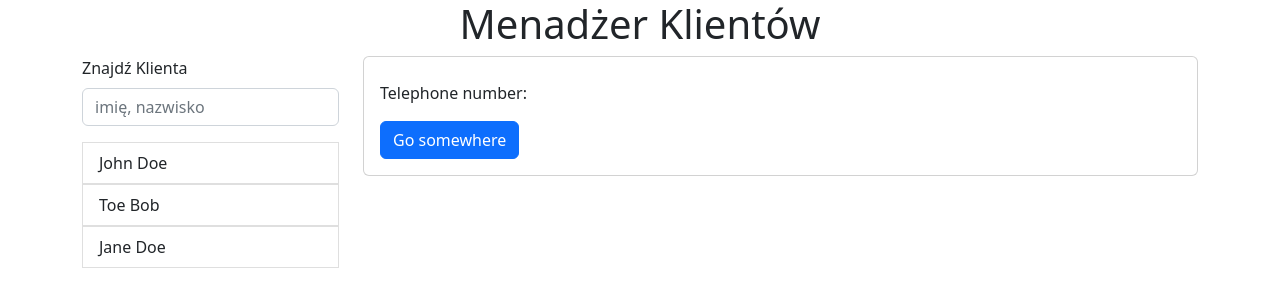
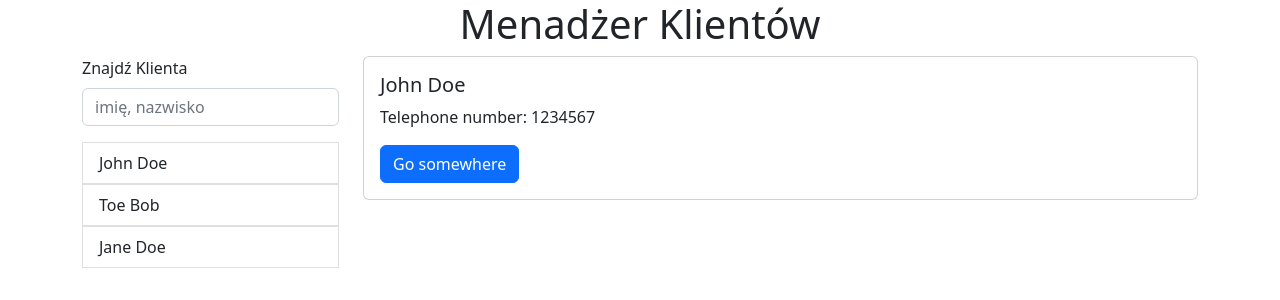
Before and after one commit to radekska/customer-manager-ui, a React (Create React App) app: page /customers/d59c5c30-4e57-4f72-90fc-c73d6f85191a in a window 1280 px wide. Shown: the top 300 px of the page. Built offline with nearby package versions, Linux system fonts and the light colour scheme.

Commit message:
Proper changes (#4)

```diff
--- a/src/App.tsx
+++ b/src/App.tsx
@@ -1,10 +1,9 @@
-import {Col, Container, Row} from "react-bootstrap";
 import 'bootstrap/dist/css/bootstrap.min.css';
+import React from "react";
+import {Route, Routes} from "react-router-dom";
+import {Container, Row} from "react-bootstrap";
 import CustomersList from "./components/CustomersList";
-import React from "react";
 import CustomerDetails from "./components/CustomerDetails";
-import {useSelector} from "react-redux";
-import {Customer} from "./models/customer";
 
 const customers = [
     {
@@ -28,17 +27,17 @@ const customers = [
 ]
 
 const App: React.FC = () => {
-    const currentCustomer: Customer = useSelector((state: { currentCustomerReducer: { value: Customer } }) => state.currentCustomerReducer.value)
+
     return (
         <div>
-            <Container>
-                <h1 className="text-center">Menadżer Klientów</h1>
-                <Row>
-                    <Col md="auto"><CustomersList customers={customers}/></Col>
-                    <Col><CustomerDetails customer={currentCustomer}/></Col>
-                </Row>
-            </Container>
-
+            <h1 className="text-center">Menadżer Klientów</h1>
+            <Routes>
+                <Route path="/"
+                       element={<Container><Row><CustomersList customers={customers}/></Row></Container>}></Route>
+                <Route path="/customers/:id"
+                       element={<Container><Row><CustomersList customers={customers}/><CustomerDetails
+                           customers={customers}/></Row></Container>}></Route>
+            </Routes>
         </div>
     );
 }
--- a/src/components/CustomerDetails.tsx
+++ b/src/components/CustomerDetails.tsx
@@ -1,25 +1,30 @@
 import React from "react";
-import {Button, Card} from "react-bootstrap";
+import {Button, Card, Col} from "react-bootstrap";
 import {Customer} from "../models/customer";
-import {useDispatch} from "react-redux";
+import {useParams} from "react-router-dom";
 
 interface CustomerDetailsProps {
-    customer: Customer
+    customers: Customer[]
 }
 
 const CustomerDetails: React.FC<CustomerDetailsProps> = (props) => {
+    const customerId = useParams().id
+    const customer = props.customers.find(customer => customer.id === customerId)!
+
+    // TODO here I will call backend API for fetching customer details (no need to pass list of customers here)
 
     return (
+        <Col>
             <Card>
                 <Card.Body>
-                <Card.Title>{props.customer.first_name} {props.customer.last_name}</Card.Title>
+                    <Card.Title>{customer.first_name} {customer.last_name}</Card.Title>
                     <Card.Text>
-                    Telephone number: {props.customer.telephone_number}
+                        Telephone number: {customer.telephone_number}
                     </Card.Text>
                     <Button variant="primary">Go somewhere</Button>
                 </Card.Body>
             </Card>
-
+        </Col>
     )
 }
 
--- a/src/components/CustomersList.tsx
+++ b/src/components/CustomersList.tsx
@@ -1,9 +1,7 @@
 import React from "react";
-import {Form, ListGroup} from "react-bootstrap";
+import {Col, Form, ListGroup} from "react-bootstrap";
 import {Link} from "react-router-dom";
 import {Customer} from "../models/customer";
-import {useDispatch, useSelector} from "react-redux";
-import {setCurrentCustomer} from "../reducers/dummyReducer";
 
 interface CustomerListProps {
     customers: Customer[]
@@ -14,10 +12,9 @@ const CustomersList: React.FC<CustomerListProps> = (props) => {
         event.preventDefault()
     }
 
-    const dispatch = useDispatch()
 
     return (
-        <div>
+        <Col md="auto">
             <Form onSubmit={handleSubmit}>
                 <Form.Group className="mb-3" controlId="exampleForm.ControlInput1">
                     <Form.Label>Znajdź Klienta</Form.Label>
@@ -26,14 +23,13 @@ const CustomersList: React.FC<CustomerListProps> = (props) => {
             </Form>
             <ListGroup>
                 {props.customers.map(customer =>
-                    <Link to={`/customers/${customer.id}`} key={customer.id}
-                          onClick={() => dispatch(setCurrentCustomer(customer))}>
+                    <Link to={`/customers/${customer.id}`} key={customer.id}>
                         <ListGroup.Item action>{customer.first_name} {customer.last_name}
                         </ListGroup.Item>
                     </Link>
                 )}
             </ListGroup>
-        </div>
+        </Col>
     );
 }
 
--- a/src/index.tsx
+++ b/src/index.tsx
@@ -3,8 +3,6 @@ import ReactDOM from 'react-dom/client';
 import App from './App';
 import {BrowserRouter} from "react-router-dom";
 import './index.css';
-import {Provider} from "react-redux";
-import store from "./store/store";
 
 const root = ReactDOM.createRoot(
     document.getElementById('root') as HTMLElement
@@ -12,9 +10,7 @@ const root = ReactDOM.createRoot(
 root.render(
     <BrowserRouter>
         <React.StrictMode>
-            <Provider store={store}>
-                <App/>
-            </Provider>
+            <App/>
         </React.StrictMode>
     </BrowserRouter>
 );
```
Also changed, not shown: package.json (+2 -8 lines), 1 other file (tests, documents, lock files or other folders). Lines whose indentation alone changed are shown as unchanged.
